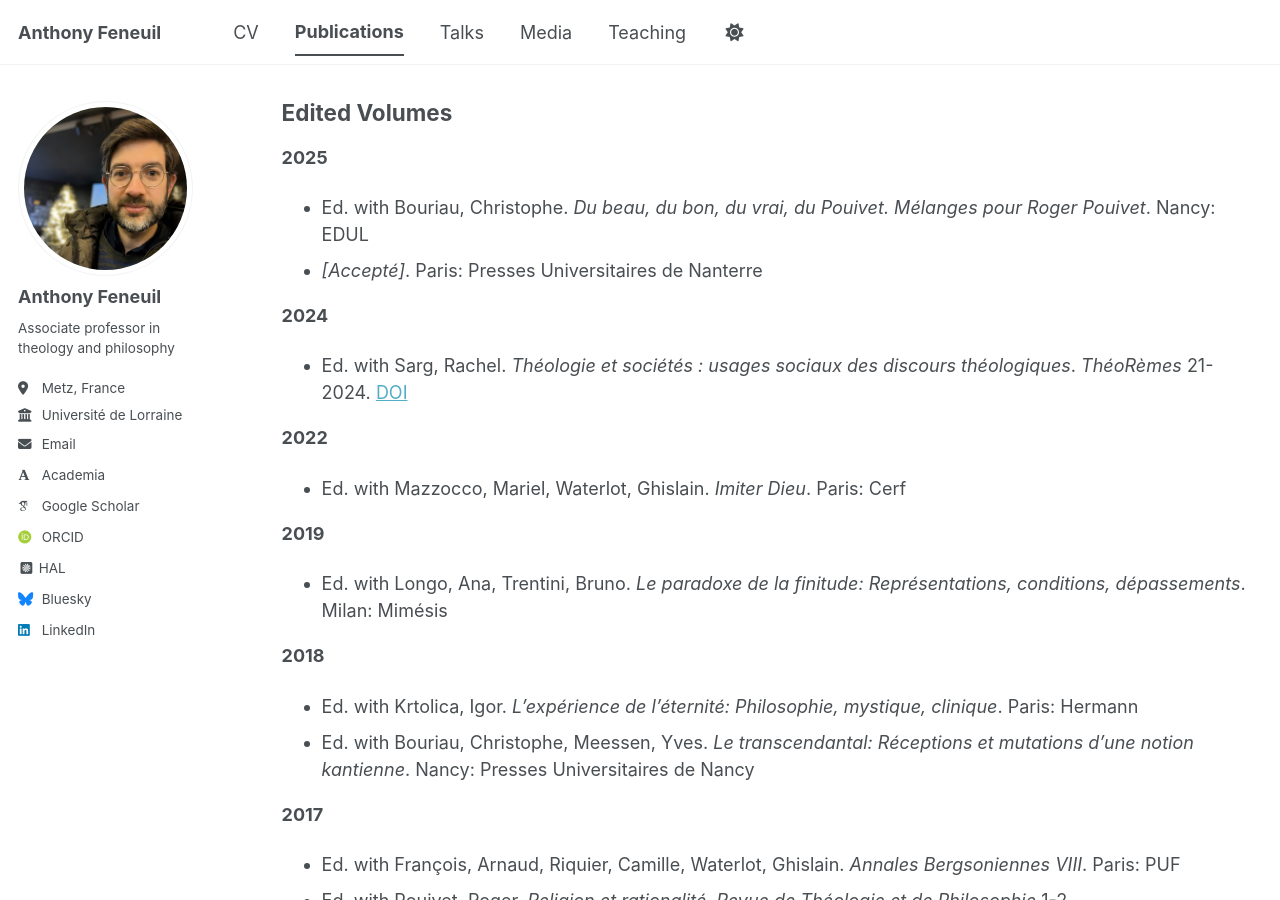
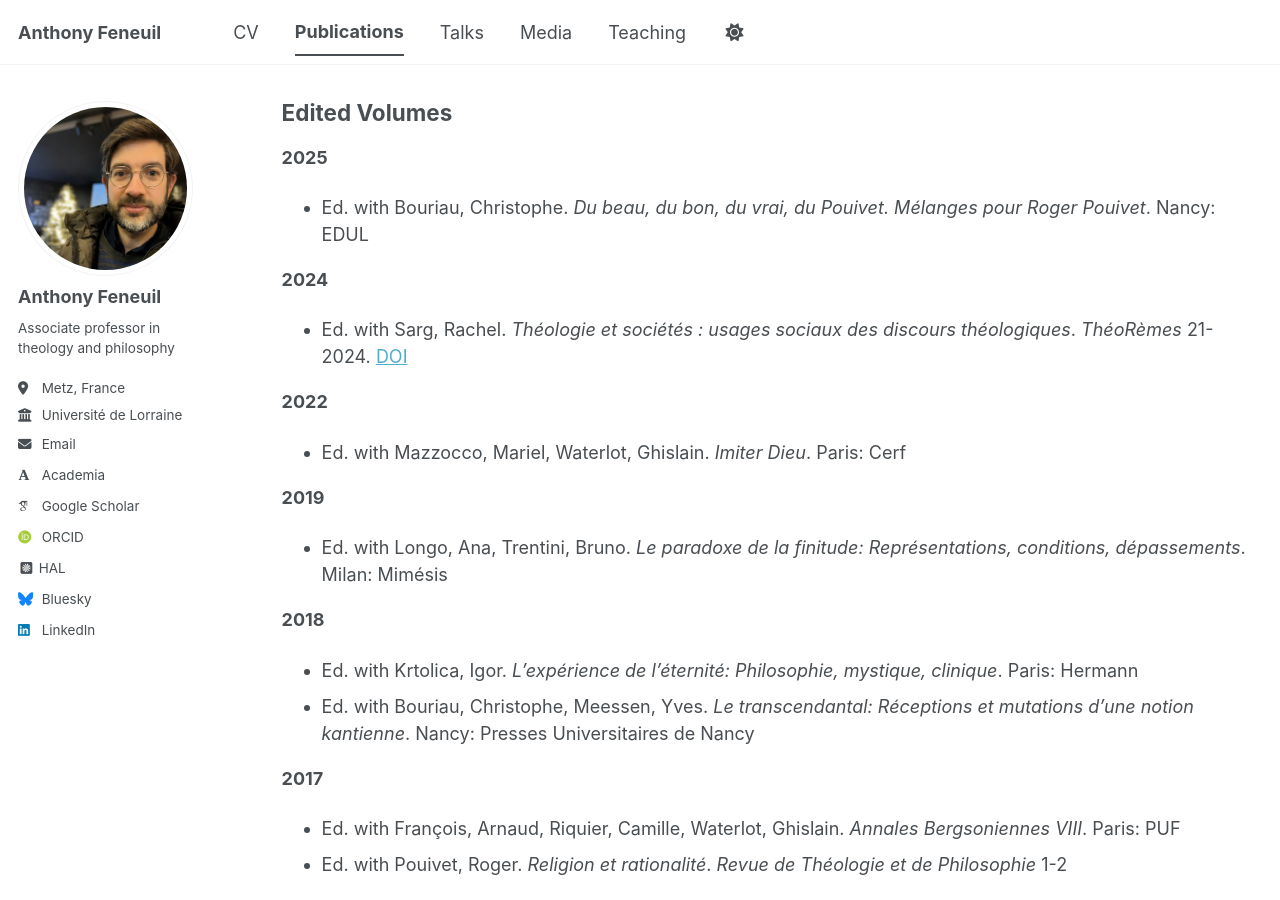
Before and after one commit to anfnl/anfnl.github.io, a Jekyll site: the page built from _pages/publications.md, in a window 1280 px wide and 900 px high, scrolled down 610 px. Built offline with Jekyll 4.4.1, drawn with Linux system fonts in a browser that asks for light colours; some web fonts are replaced; a script bundle is joined from its source files by our own code; library files that are not in the unit come from our copies.

Commit message:
Update publications.md

```diff
--- a/_pages/publications.md
+++ b/_pages/publications.md
@@ -31,7 +31,6 @@ You can also find my articles on [my Google Scholar profile](https://scholar.goo
 **2025**
 
 * Ed. with Bouriau, Christophe. *Du beau, du bon, du vrai, du Pouivet. Mélanges pour Roger Pouivet*. Nancy: EDUL
-* *[Accepté]*. Paris: Presses Universitaires de Nanterre
 
 **2024**
 
```
